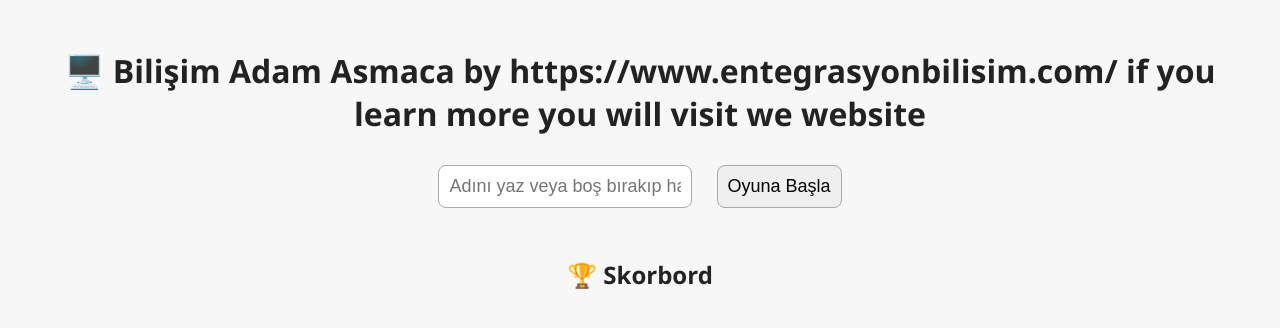
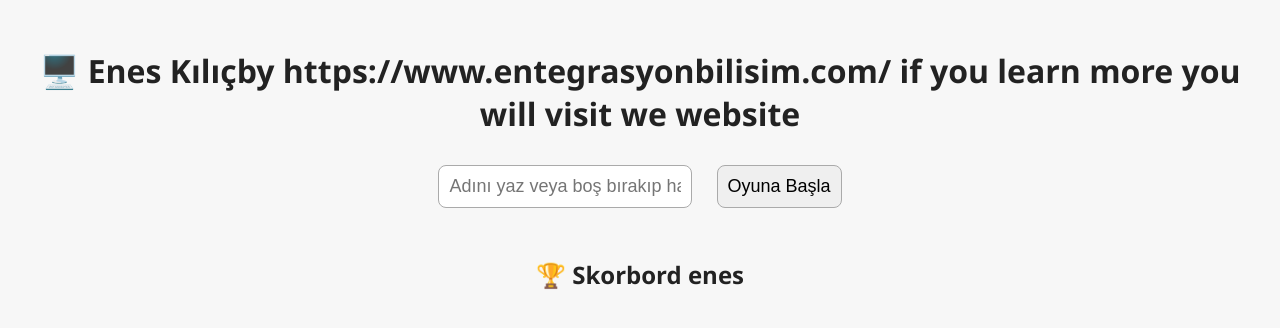
Before and after one commit to KilicEnes1114/hangman, a plain HTML site: page index.html in a window 1280 px wide. Drawn offline with Linux system fonts and the light colour scheme.

Commit message:
test commit

```diff
--- a/index.html
+++ b/index.html
@@ -8,7 +8,7 @@
 </head>
 <body>
 
-  <h1>🖥️ Bilişim Adam Asmaca by https://www.entegrasyonbilisim.com/ if you learn more you will visit we website</h1>
+  <h1>🖥️ Enes Kılıçby https://www.entegrasyonbilisim.com/ if you learn more you will visit we website</h1>
 
   <div id="baslangic">
     <input type="text" id="isimInput" placeholder="Adını yaz veya boş bırakıp hazır isim kullan">
@@ -29,7 +29,7 @@
   </div>
 
   <div id="skorbordAlani">
-    <h2>🏆 Skorbord</h2>
+    <h2>🏆 Skorbord enes</h2>
     <ol id="skorListesi"></ol>
   </div>
 
```
